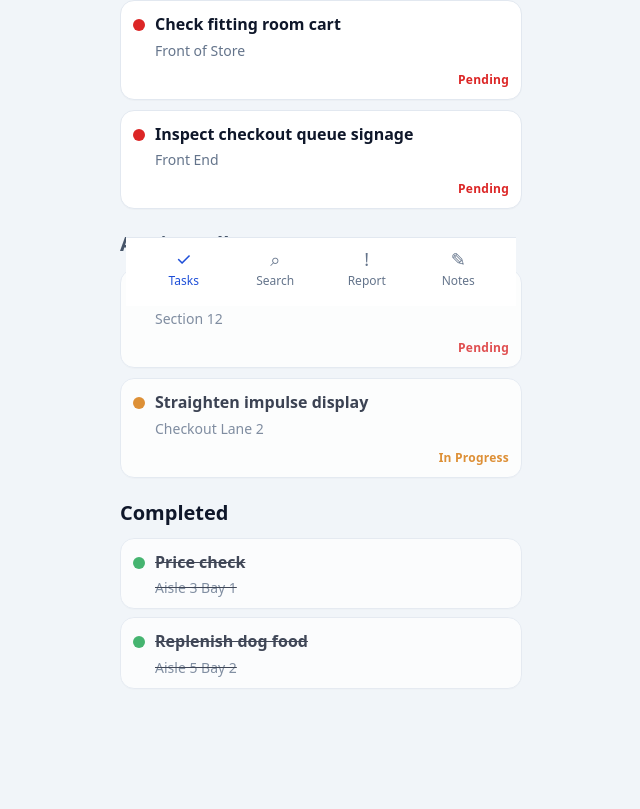
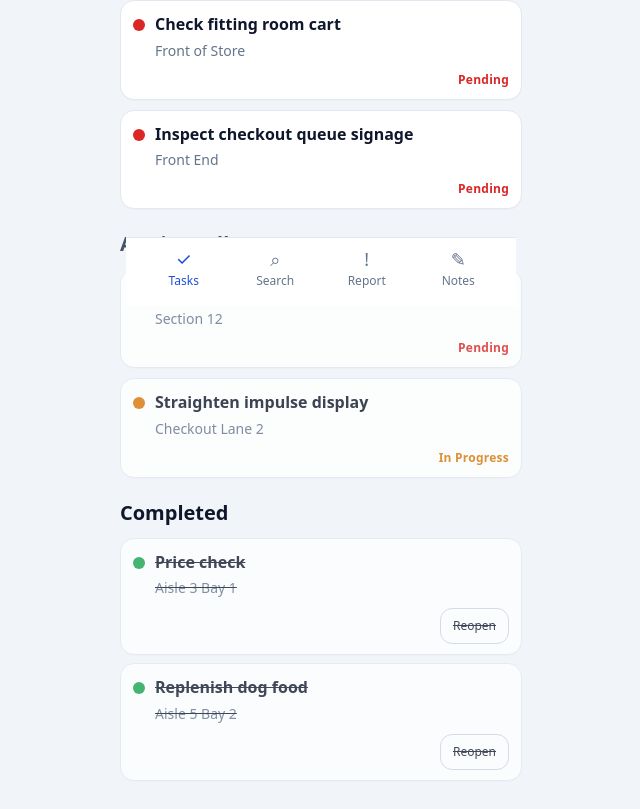
Before and after one commit to MeganHewitt/P303, a Vue app: page / in a window 1280 px wide. Shown: the part 494-1303 px from the top of the page, without its empty margins (319-959 px from the left). Built offline with nearby package versions, Linux system fonts and the light colour scheme.

Commit message:
Refactor code structure for improved readability and maintainability

```diff
--- a/src/App.vue
+++ b/src/App.vue
@@ -105,11 +105,16 @@ function markTaskStatus(taskId: string, nextStatus: 'pending' | 'in-progress' |
   target.status = nextStatus
 
   if (nextStatus === 'done') {
-    const task = tasks.value.find((item) => item.id === taskId)
-    if (task) {
     const index = expandedTaskIds.value.indexOf(taskId)
     if (index >= 0) expandedTaskIds.value.splice(index, 1)
   }
+}
+
+function revertTask(taskId: string) {
+  markTaskStatus(taskId, 'pending')
+  const index = expandedTaskIds.value.indexOf(taskId)
+  if (index === -1) {
+    expandedTaskIds.value.push(taskId)
   }
 }
 
@@ -203,8 +208,18 @@ onMounted(() => {
               <div class="meta-line" v-if="task.notes">{{ task.notes }}</div>
               <div class="meta-line" v-if="task.relatedSku">Related SKU: {{ task.relatedSku }}</div>
               <div class="action-row">
+                <template v-if="task.status === 'pending'">
                   <button class="action-btn" @click.stop="markTaskStatus(task.id, 'in-progress')">Mark In Progress</button>
                   <button class="action-btn primary" @click.stop="markTaskStatus(task.id, 'done')">Mark Done</button>
+                </template>
+                <template v-else-if="task.status === 'in-progress'">
+                  <button class="action-btn" @click.stop="revertTask(task.id)">Revert to Pending</button>
+                  <button class="action-btn primary" @click.stop="markTaskStatus(task.id, 'done')">Mark Done</button>
+                </template>
+                <template v-else>
+                  <button class="action-btn" @click.stop="revertTask(task.id)">Reopen</button>
+                  <button class="action-btn primary" @click.stop="markTaskStatus(task.id, 'in-progress')">Mark In Progress</button>
+                </template>
               </div>
             </div>
           </div>
@@ -242,8 +257,18 @@ onMounted(() => {
               <div class="meta-line" v-if="task.notes">{{ task.notes }}</div>
               <div class="meta-line" v-if="task.relatedSku">Related SKU: {{ task.relatedSku }}</div>
               <div class="action-row">
+                <template v-if="task.status === 'pending'">
                   <button class="action-btn" @click.stop="markTaskStatus(task.id, 'in-progress')">Mark In Progress</button>
                   <button class="action-btn primary" @click.stop="markTaskStatus(task.id, 'done')">Mark Done</button>
+                </template>
+                <template v-else-if="task.status === 'in-progress'">
+                  <button class="action-btn" @click.stop="revertTask(task.id)">Revert to Pending</button>
+                  <button class="action-btn primary" @click.stop="markTaskStatus(task.id, 'done')">Mark Done</button>
+                </template>
+                <template v-else>
+                  <button class="action-btn" @click.stop="revertTask(task.id)">Reopen</button>
+                  <button class="action-btn primary" @click.stop="markTaskStatus(task.id, 'in-progress')">Mark In Progress</button>
+                </template>
               </div>
             </div>
           </div>
@@ -260,6 +285,9 @@ onMounted(() => {
                 <h3>{{ task.title }}</h3>
                 <p>{{ task.location }}</p>
               </div>
+            </div>
+            <div class="task-badges">
+              <button class="action-btn small" @click.stop="revertTask(task.id)">Reopen</button>
             </div>
           </div>
         </div>
@@ -622,6 +650,13 @@ textarea {
   cursor: pointer;
 }
 
+.action-btn.small {
+  flex: none;
+  padding: 8px 12px;
+  min-height: 36px;
+  font-size: 12px;
+}
+
 .action-btn.primary,
 .primary-submit {
   background: #1d4ed8;
```
Also changed, not shown: 5 other files (tests, documents, lock files or other folders). Lines whose indentation alone changed are shown as unchanged.
